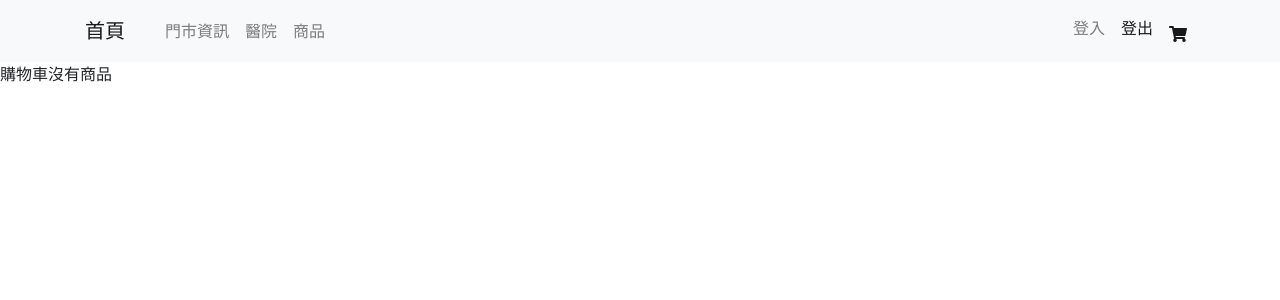
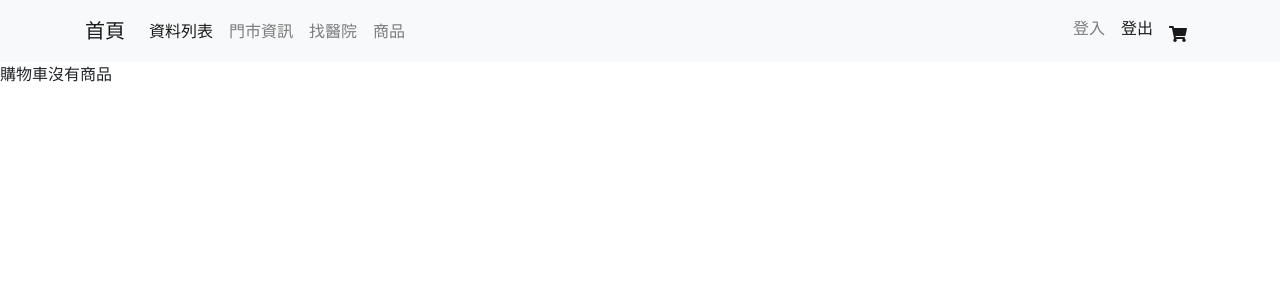
Before and after one commit to story801216/zi-finalproject, a PHP site: page /cart-check.php in a window 1280 px wide. Shown: the top 300 px of the page. Run offline with PHP 8.4, Linux system fonts and the light colour scheme; some libraries are stand-ins or nearby versions.

Commit message:
統一柏俞navbar

```diff
--- a/po-yu/products/partials/navbar.php
+++ b/po-yu/products/partials/navbar.php
@@ -15,16 +15,16 @@
         <div class="collapse navbar-collapse" id="navbarSupportedContent">
             <ul class="navbar-nav mr-auto">
                 <li class="nav-item active">
-                    <a class="nav-link" href="#"></a>
+                    <a class="nav-link" href="../../../finalproject/zi-ting/data-list.php">資料列表</a>
                 </li>
                 <li class="nav-item">
-                    <a class="nav-link" href="./data-list.php">門市資訊</a>
+                    <a class="nav-link" href="../../../finalproject/yi-ling/porj-crud/data-list.php">門市資訊</a>
                 </li>
                 <li class="nav-item">
-                    <a class="nav-link" href="#">醫院</a>
+                    <a class="nav-link" href="../../../finalproject/pinchiao/hospital_2/">找醫院</a>
                 </li>
                 <li class="nav-item">
-                    <a class="nav-link" href="#">商品</a>
+                    <a class="nav-link" href="data-list.php">商品</a>
                 </li>
 
             </ul>
```
